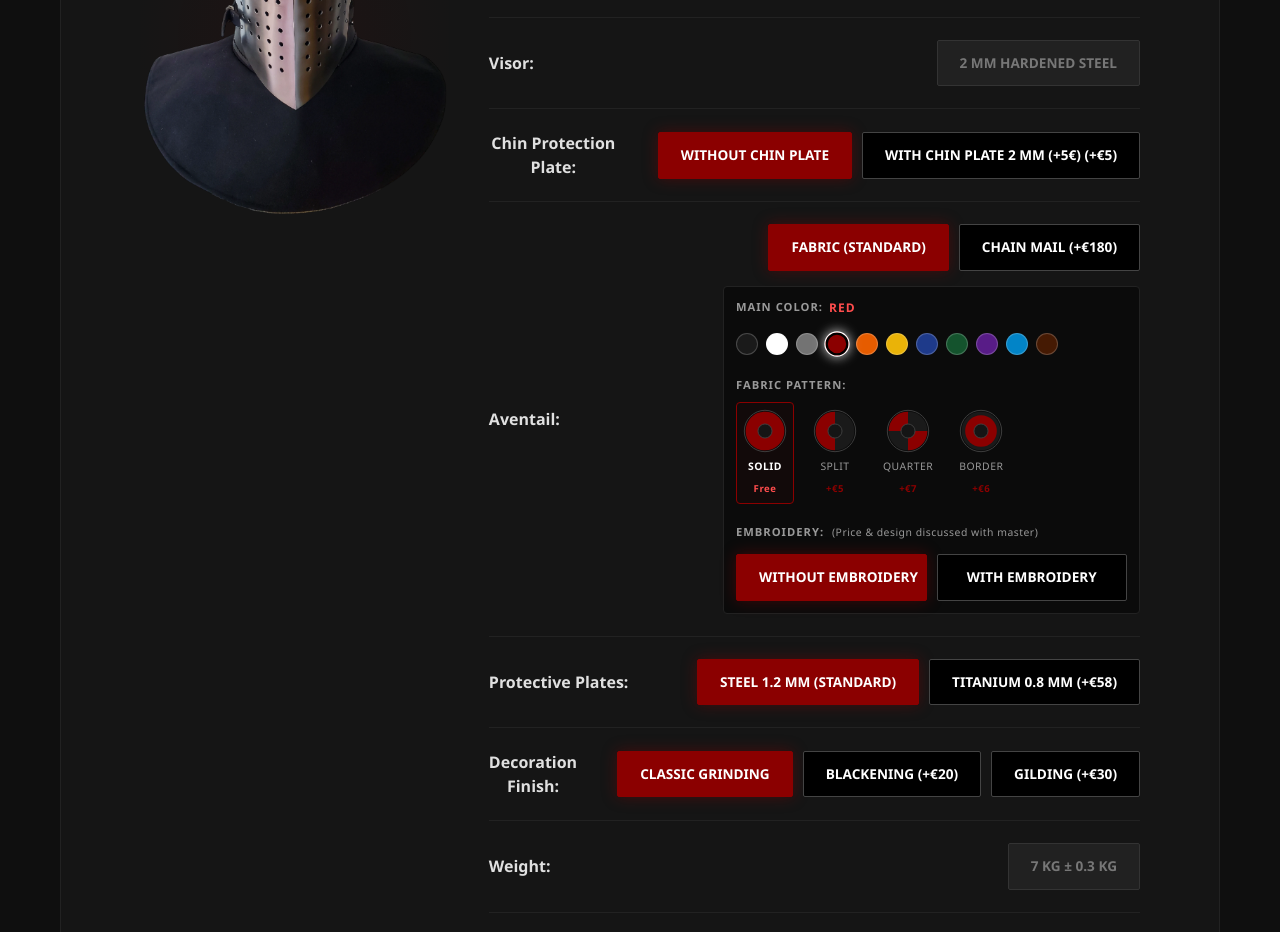
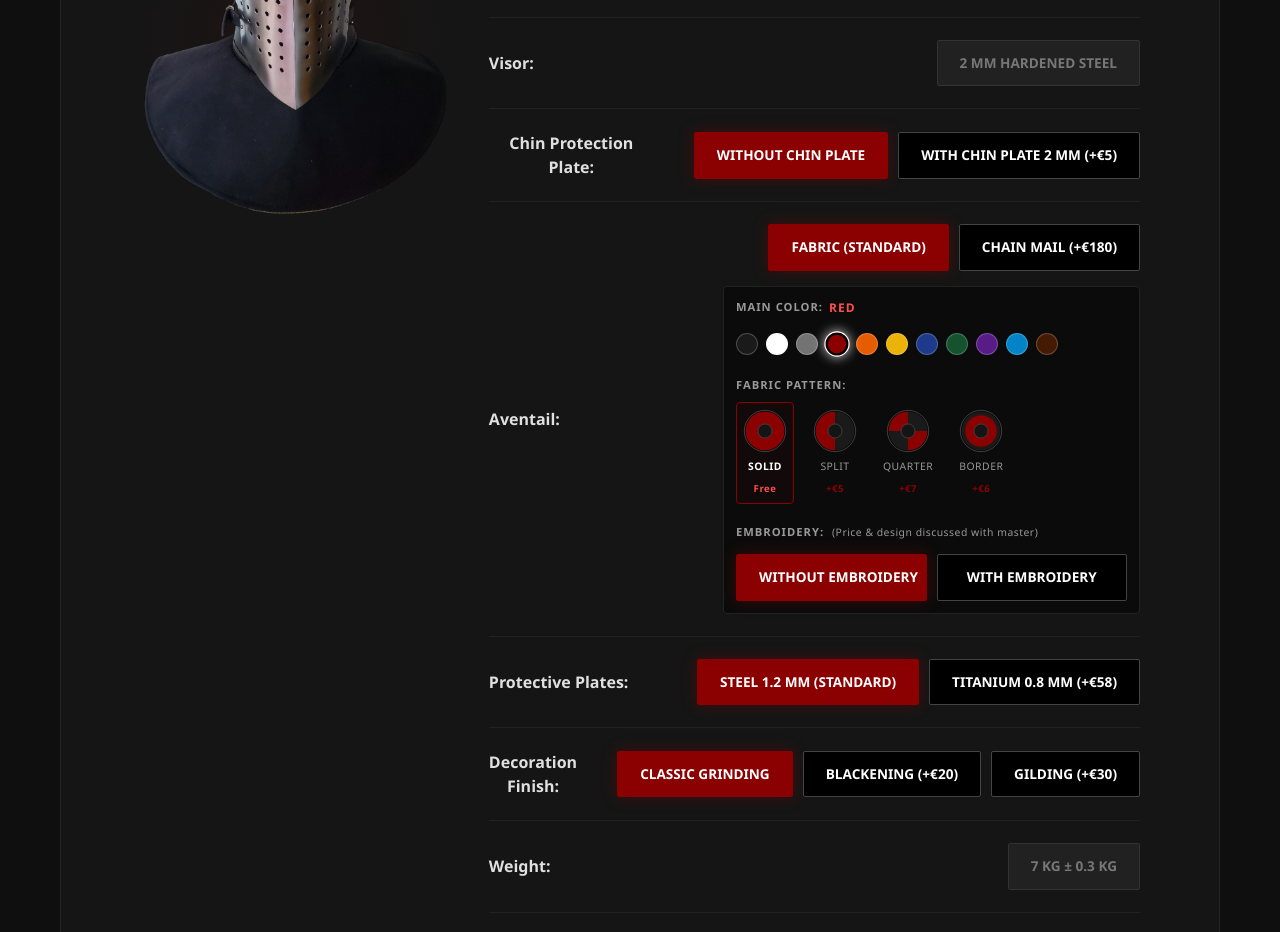
Before and after one commit to Sadovenko555/gorilla-armor-l, a React (Vite) app: page / in a window 1280 px wide. Shown: the part 2380-3312 px from the top of the page. Built offline with nearby package versions, Linux system fonts and the light colour scheme.

Commit message:
Update helmets.js

```diff
--- a/src/data/helmets.js
+++ b/src/data/helmets.js
@@ -8,7 +8,7 @@ export const helmetsData = [
     options: {
       chinPlate: [
   { label: 'Without Chin Plate', priceMod: 0 },
-  { label: 'With Chin Plate 2 mm (+5€)', priceMod: 5 }
+  { label: 'With Chin Plate 2 mm', priceMod: 5 }
 ],
       aventail: [{ label: 'Fabric (Standard)', priceMod: 0 }, { label: 'Chain Mail', priceMod: 180 }],
       plates: [{ label: 'Steel 1.2 mm (Standard)', priceMod: 0 }, { label: 'Titanium 0.8 mm', priceMod: 58 }],
```
